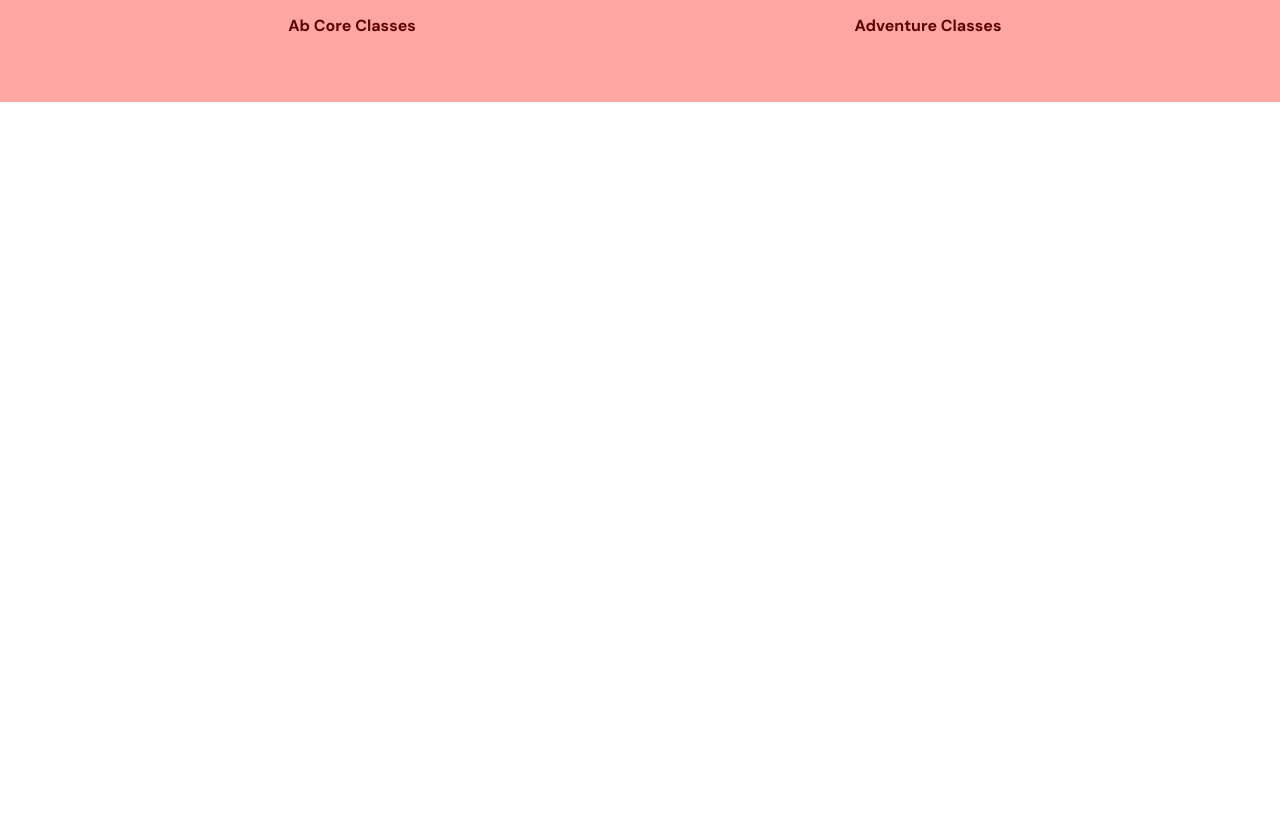
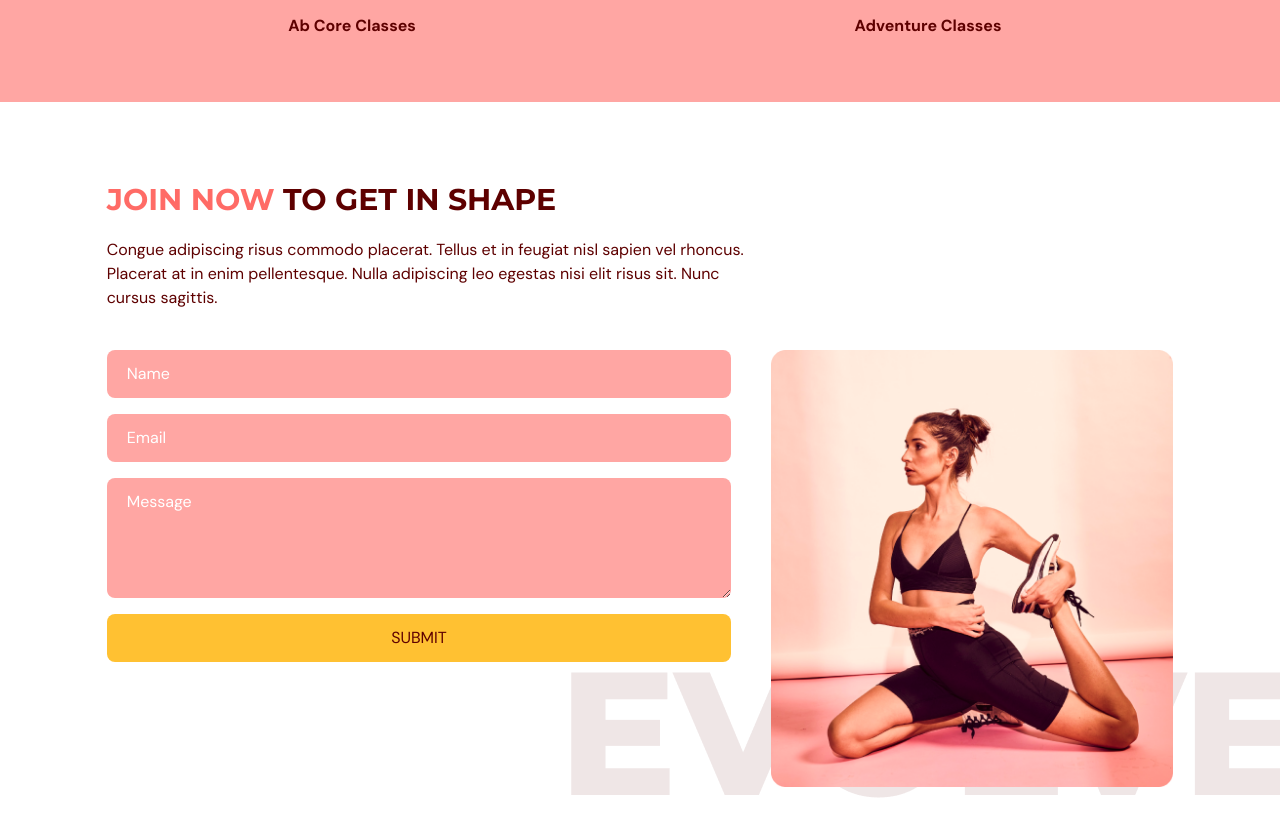
Before and after one commit to Selva-Ganesh-M/Re_TS_Fr_Tw_Gym_App, a React (Vite) app: page / in a window 1280 px wide. Shown: the part 2456-3292 px from the top of the page. Before the commit the page ends 2558 px from the top, so only its background shows below. Built offline with nearby package versions, Linux system fonts and the light colour scheme.

Commit message:
contact us section and form building

```diff
--- a/package.json
+++ b/package.json
@@ -14,6 +14,7 @@
     "react": "^18.2.0",
     "react-anchor-link-smooth-scroll": "^1.0.12",
     "react-dom": "^18.2.0",
+    "react-hook-form": "^7.41.3",
     "react-multi-carousel": "^2.8.2",
     "react-scroll": "^1.8.9"
   },
--- a/src/App.tsx
+++ b/src/App.tsx
@@ -5,6 +5,7 @@ import { Sections } from "./shared/types";
 import Home from "./components/home/Home";
 import Benefits from "./components/Benefits/Benefits";
 import OurClasses from "./components/ourclasses/OurClasses";
+import ContactUs from "./components/ContactUs/ContactUs";
 
 function App() {
   // STATE DECLARATION
@@ -37,6 +38,7 @@ function App() {
       <Home setSelectedSection={setSelectedSection} />
       <Benefits setSelectedSection={setSelectedSection} />
       <OurClasses setSelectedSection={setSelectedSection} />
+      <ContactUs setSelectedSection={setSelectedSection} />
     </div>
   );
 }
--- a/src/components/Benefits/Benefits.tsx
+++ b/src/components/Benefits/Benefits.tsx
@@ -17,7 +17,7 @@ const Benefits = ({ setSelectedSection }: Props) => {
       id="benefits"
       className="mt-10 p-10 xs:flex xs:flex-col gap-24"
     >
-      {/* TOP WRAPPER */}
+      {/* TOP-CARDS */}
       <div className="top-wrapper text-center">
         <div className="header mb-3">
           <Heading> MORE THAN JUST GYM.</Heading>
@@ -29,11 +29,13 @@ const Benefits = ({ setSelectedSection }: Props) => {
         </div>
         {/* Benefits wrapper */}
         <motion.div
-          className="flex md:justify-between xs:flex-col md:flex-row"
+          className="flex
+          flex-col
+           md:justify-between xs:flex-col md:flex-row"
           initial="hidden"
           whileInView={"visible"}
           viewport={{
-            // once: true,
+            once: true,
             amount: 0.5,
           }}
           variants={{
@@ -53,7 +55,7 @@ const Benefits = ({ setSelectedSection }: Props) => {
         </motion.div>
       </div>
 
-      {/* BOTTOM WRAPPER */}
+      {/* BOTTOM-DESCRIPTION */}
       <div className="Bottom-wrapper xs:flex xs:flex-col xs:gap-16 md:gap-10 md:flex-row md:items-center">
         {/* LEFT */}
         <div className="basis-[100%] xs:m-auto">
--- /dev/null
+++ b/src/components/ContactUs/ContactUs.tsx
@@ -0,0 +1,158 @@
+import Heading from "../shared/Heading";
+import ContactUsPageGraphic from "@/assets/ContactUsPageGraphic.png";
+import { useForm } from "react-hook-form";
+import { Sections } from "@/shared/types";
+import { motion } from "framer-motion";
+import React from "react";
+
+type Props = {
+  setSelectedSection: (value: Sections) => void;
+};
+
+const ContactUs = ({ setSelectedSection }: Props) => {
+  // DECLARATIONS
+  const { register, trigger, formState } = useForm();
+  const { errors } = formState;
+  const handleSubmit = async (e: React.SyntheticEvent) => {
+    const isValid = await trigger();
+    if (!isValid) e.preventDefault();
+  };
+
+  //   STYLES
+  const inputStyle =
+    "py-3  px-5 w-full bg-primary-300 rounded-lg placeholder-white";
+  const errorStyle = "text-sm text-primary-500 font-bold ml-2";
+
+  //   JSX RETURNING
+  return (
+    // CONTACT US
+    <motion.section
+      onViewportEnter={() => setSelectedSection(Sections.ContactUs)}
+      id="contactus"
+      className="
+    // default
+    w-5/6 mx-auto pt-20 pb-16"
+    >
+      {/* HEADER */}
+      <div
+        className="
+    // default
+    w-full text-center mb-10
+    // medium
+    md:w-3/5 md:text-start
+      "
+      >
+        <Heading>
+          <span className="text-primary-500">JOIN NOW</span> TO GET IN SHAPE
+        </Heading>
+        <p className="my-5">
+          Congue adipiscing risus commodo placerat. Tellus et in feugiat nisl
+          sapien vel rhoncus. Placerat at in enim pellentesque. Nulla adipiscing
+          leo egestas nisi elit risus sit. Nunc cursus sagittis.
+        </p>
+      </div>
+      {/* FLEX BOX */}
+      <div
+        className="
+        // default
+        flex flex-col gap-10
+        // md
+        md:flex-row md: items-center
+      "
+      >
+        {/* FORM */}
+        <div
+          className="
+        // default
+        w-full
+        // md
+        md:w-3/5 self-start
+        "
+        >
+          <form
+            target="_blank"
+            onSubmit={handleSubmit}
+            action={"https://formsubmit.co/428ed2787f23228ca2d4c40fb8c10a61"}
+            method="POST"
+            className="flex flex-col justify-center gap-4"
+          >
+            {/* Name */}
+            <input
+              className={`${inputStyle}`}
+              placeholder="Name"
+              type="text"
+              {...register("name", {
+                required: true,
+                maxLength: 100,
+              })}
+            />
+            {errors.name && (
+              <p className={`${errorStyle}`}>
+                {errors.name.type === "required" && "This is a required field."}
+                {errors.name.type === "maxLength" &&
+                  "Length shouldn't exceed 100 chars."}
+              </p>
+            )}
+
+            {/* Email */}
+            <input
+              className={`${inputStyle}`}
+              placeholder="Email"
+              type="EMAIL"
+              {...register("email", {
+                required: true,
+                pattern: /^[A-Z0-9._%+-]+@[A-Z0-9.-]+\.[A-Z]{2,}$/i,
+              })}
+            />
+            {errors.email && (
+              <p className={`${errorStyle}`}>
+                {errors.email.type === "required" &&
+                  "This is a required field."}
+                {errors.email.type === "pattern" &&
+                  "Not a valid email address."}
+              </p>
+            )}
+            {/* MESSAGE */}
+            <textarea
+              className={`${inputStyle}`}
+              cols={50}
+              rows={4}
+              placeholder="Message"
+              {...register("message", {
+                required: true,
+                maxLength: 2000,
+              })}
+            />
+            {errors.message && (
+              <p className={`${errorStyle}`}>
+                {errors.message.type === "required" &&
+                  "This field is required."}
+                {errors.message.type === "maxLength" &&
+                  "Max length is 2000 char."}
+              </p>
+            )}
+            <button className="bg-secondary-500 rounded-lg py-3 px-10 hover:bg-primary-500">
+              SUBMIT
+            </button>
+          </form>
+        </div>
+        {/* IMAGE */}
+        <div className="relative">
+          <div
+            className="
+            // before
+            before:absolute
+            md:before:content-evolvetext
+            before:z-[-1]
+            before:top-[320px]
+            before:left-[-200px]
+            "
+          ></div>
+          <img src={ContactUsPageGraphic} alt="contact-img" />
+        </div>
+      </div>
+    </motion.section>
+  );
+};
+
+export default ContactUs;
--- a/src/components/home/Home.tsx
+++ b/src/components/home/Home.tsx
@@ -34,10 +34,28 @@ const Home = ({ setSelectedSection }: Props) => {
         >
           {/* image */}
           <div className="img-div relative z-10 xs:mb-6">
-            <div className="before:absolute flex xs:justify-center md:justify-start before:z-[-1] md:before:content-evolvetext before:-top-20 before:-left-10">
+            <div
+              className="
+            // before
+            before:absolute before:z-[-1] md:before:content-evolvetext before:-top-20 before:-left-10
+            // very small
+            flex justify-center
+            // small
+            xs:justify-center
+            // mediun
+            md:justify-start "
+            >
               <img
                 src={homeText}
-                className="xs:ml-16 md:ml-auto"
+                className="
+                // very small
+                ml-10
+                mb-6
+                // small
+                xs:ml-16
+                xs:mb-0
+                // medium
+                md:ml-auto"
                 alt="home-text-img"
               />
             </div>
--- a/src/components/navbar/Link.tsx
+++ b/src/components/navbar/Link.tsx
@@ -4,6 +4,7 @@ import { Link as ScrollableLink } from "react-scroll";
 type Props = {
   section: string;
   selectedSection: Sections;
+  setIsMobileMenuToggled: (arg: Boolean) => void;
   setSelectedSection: (arg0: Sections) => void;
 };
 
@@ -11,6 +12,7 @@ const Link = ({
   section,
   selectedSection,
   setSelectedSection,
+  setIsMobileMenuToggled,
 }: Props): JSX.Element => {
   const sectionLowerC = section.toLowerCase().replace(/ /g, "") as Sections;
 
@@ -25,6 +27,7 @@ const Link = ({
       } hover:text-primary-300 `}
       href={`#${sectionLowerC}`}
       onClick={() => {
+        setIsMobileMenuToggled(false);
         setSelectedSection(sectionLowerC);
       }}
     >
--- a/src/components/ourclasses/Class.tsx
+++ b/src/components/ourclasses/Class.tsx
@@ -10,7 +10,7 @@ const Class = ({ data }: Props) => {
   const [A, setA] = useState<Boolean>(false);
   return (
     <>
-      <div className="relative rounded-md p-4">
+      <div className="relative p-4">
         <img src={image} alt="class-image" className="rounded-lg" />
         <div
           onMouseEnter={() => {
@@ -19,7 +19,7 @@ const Class = ({ data }: Props) => {
           onMouseLeave={() => {
             setA(false);
           }}
-          className="overcover rounded-lg flex flex-col gap-3 items-center text-center justify-center p-2 absolute top-0 left-0 h-full w-full opacity-0 hover:opacity-[100%] transition-all duration-[800ms] ease-in-out hover:visible hover:duration-300 hover:bg-primary-500"
+          className="overcover rounded-lg flex flex-col gap-3 items-center text-center justify-center py-2 px-6 absolute top-0 left-0 h-full w-full opacity-0 hover:opacity-[100%] transition-all duration-[800ms] ease-in-out hover:visible hover:duration-300 hover:bg-primary-500"
         >
           <h1 className="text-lg font-bold">{name}</h1>
           <p className="text-white">
--- a/src/components/ourclasses/OurClasses.tsx
+++ b/src/components/ourclasses/OurClasses.tsx
@@ -67,9 +67,7 @@ const OurClasses = ({ setSelectedSection }: Props) => {
           }}
         >
           {data.map((item) => (
-            <>
-              <Class data={item} key={`${item.name}`} />
-            </>
+            <Class data={item} key={`${item.name}`} />
           ))}
         </Carousel>
       </motion.div>
```
Also changed, not shown: src/components/navbar/Index.tsx (+17 -39 lines), 1 other file (tests, documents, lock files or other folders).
